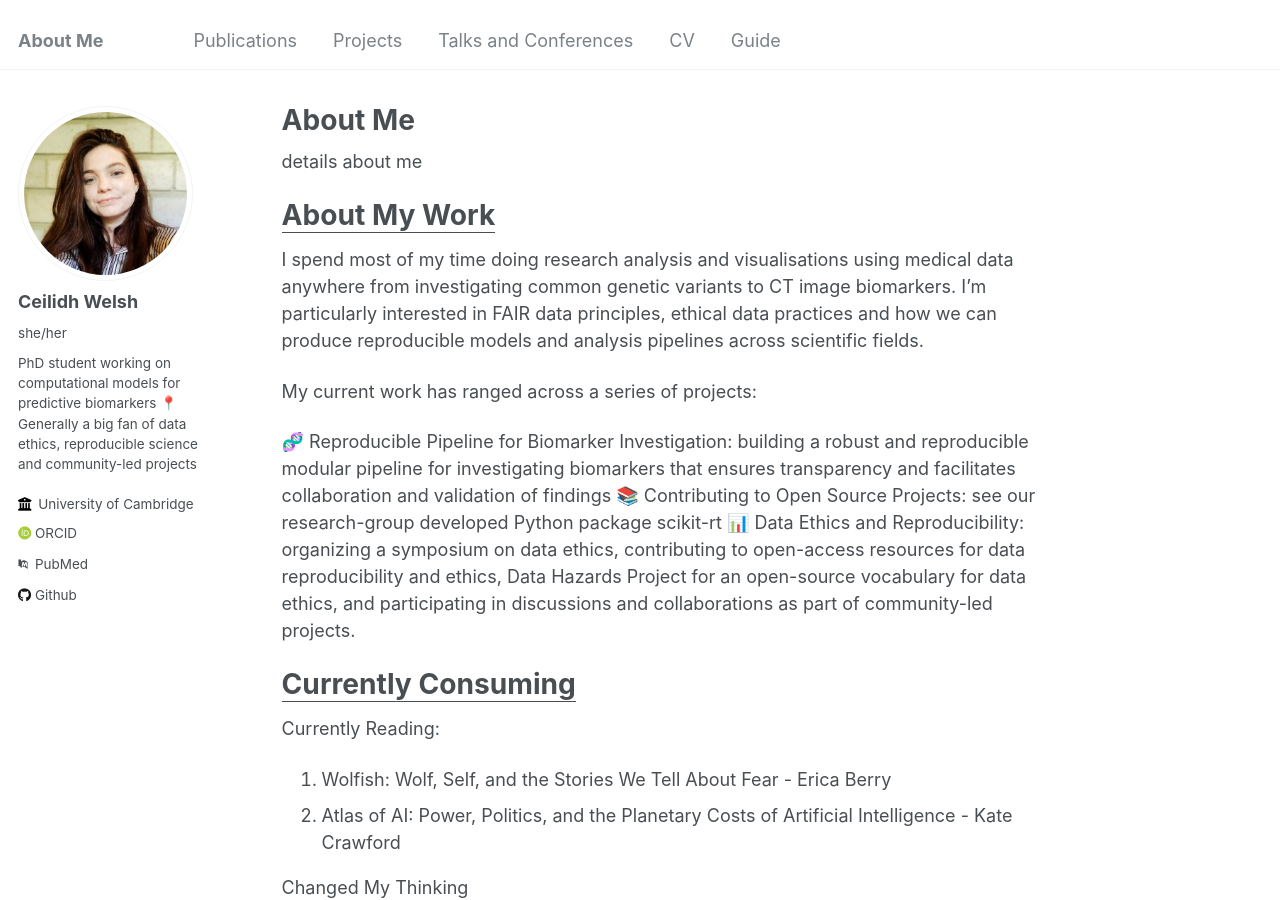
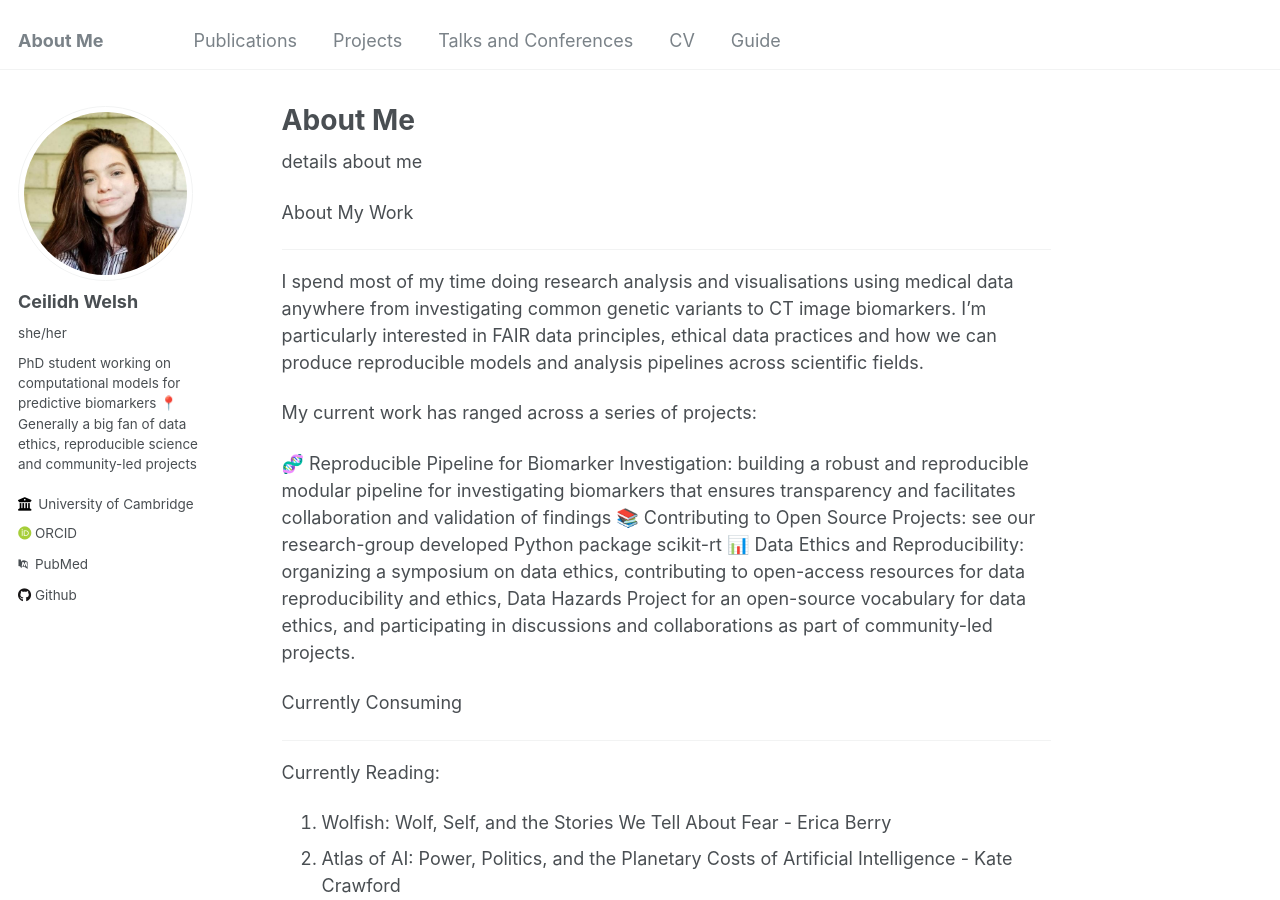
Before and after one commit to CeilidhWelsh/CeilidhWelsh.github.io, a Jekyll site: the page built from _pages/about.md, in a window 1280 px wide and 900 px high. Built offline with Jekyll 4.4.1, drawn with Linux system fonts in a browser that asks for light colours; some web fonts are replaced.

```diff
--- a/_pages/about.md
+++ b/_pages/about.md
@@ -8,8 +8,10 @@ redirect_from:
 ---
 details about me
 
-<u>About My Work<u>
-======
+About My Work
+
+---
+
 I spend most of my time doing research analysis and visualisations using medical data anywhere from investigating common genetic variants to CT image biomarkers. I'm particularly interested in FAIR data principles, ethical data practices and how we can produce reproducible models and analysis pipelines across scientific fields.
 
 My current work has ranged across a series of projects:
@@ -18,8 +20,10 @@ My current work has ranged across a series of projects:
 📚 Contributing to Open Source Projects: see our research-group developed Python package scikit-rt
 📊 Data Ethics and Reproducibility: organizing a symposium on data ethics, contributing to open-access resources for data reproducibility and ethics, Data Hazards Project for an open-source vocabulary for data ethics, and participating in discussions and collaborations as part of community-led projects.
 
-<u>Currently Consuming<u>
-======
+Currently Consuming
+
+---
+
 Currently Reading:
 1. Wolfish: Wolf, Self, and the Stories We Tell About Fear - Erica Berry
 2. Atlas of AI: Power, Politics, and the Planetary Costs of Artificial Intelligence - Kate Crawford
```
